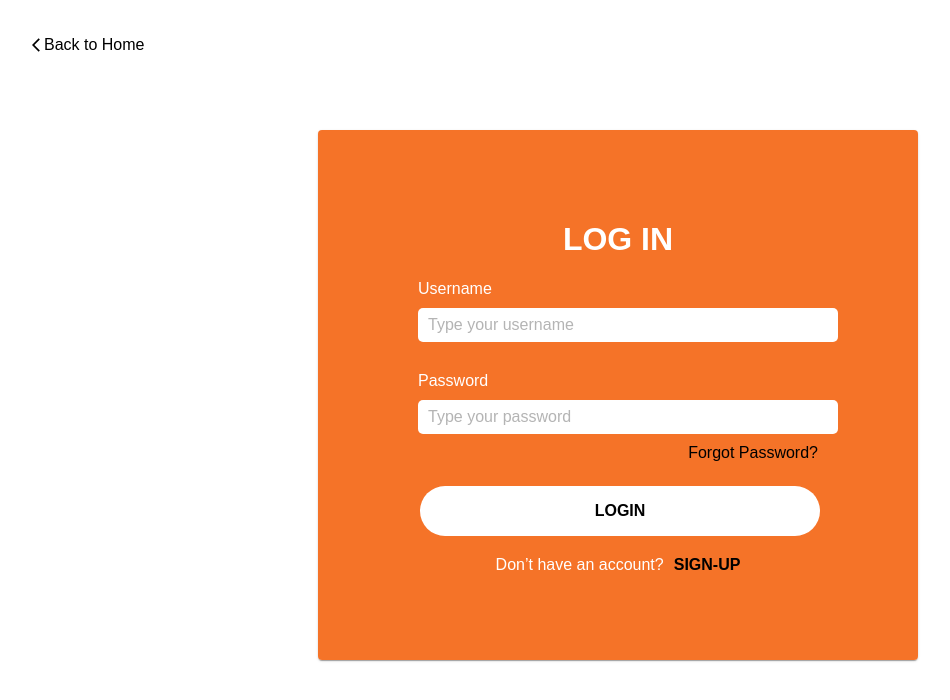
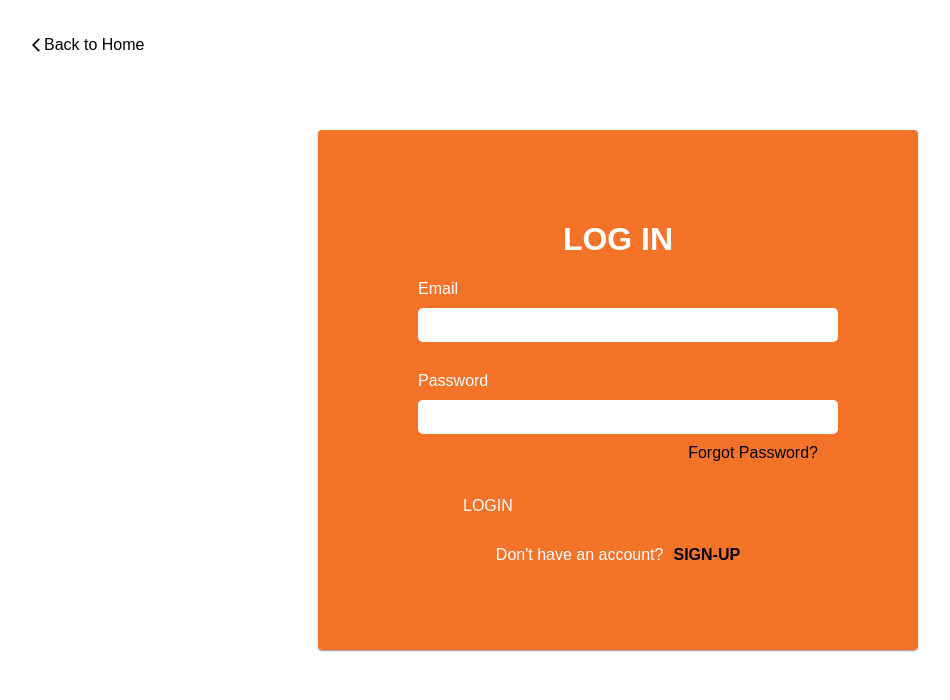
Before and after one commit to Yaj-t/Apartelle_web, a React (Vite) app in the folder client/: page /login in a window 1280 px wide. Shown: the top 700 px of the page, without its empty margins (22-972 px from the left). Built offline with nearby package versions, Linux system fonts and the light colour scheme.

Commit message:
connected login

```diff
--- a/client/src/components/Login.jsx
+++ b/client/src/components/Login.jsx
@@ -1,32 +1,38 @@
-import React, { useState } from 'react';
-import { Card } from '@mui/material';
+import React from 'react';
+import { Formik, Form, Field, ErrorMessage } from 'formik';
+import * as yup from 'yup';
+import axios from 'axios';
+import Card from '@mui/material/Card';
 import ArrowBackIosNewIcon from '@mui/icons-material/ArrowBackIosNew';
 import loginCSS from '../styles/login.module.css';
 import { Link } from 'react-router-dom';
 
-function Login(){
-  const [formData, setFormData] = useState({
-    username: '',
-    email: '',
-    password: '',
+// Validation schema using Yup
+const LoginSchema = yup.object().shape({
+  email: yup.string().required('email is required'),
+  password: yup.string().required('Password is required'),
 });
 
-  const handleChange = (e) => {
-    const { name, value } = e.target;
-    setFormData((prevData) => ({ ...prevData, [name]: value }));
-  };
-
-  const handleSubmit = (e) => {
-    e.preventDefault();
-
+const Login = () => {
+  const handleSubmit = (values, { setSubmitting }) => {
+    axios.post('http://localhost:3001/auth/login', values)
+      .then((response) => {
+        console.log('Login successful:', response.data);
+        // Handle successful login here
+      })
+      .catch((error) => {
+        console.error('Login failed:', error);
+        // Handle login failure here
+      })
+      .finally(() => setSubmitting(false));
   };
 
   return (
     <div>
-        <Link to='/'>
+      <Link to="/">
         <div className={loginCSS.backHome}>
-                <ArrowBackIosNewIcon fontSize='very small'/>
-                <p> Back to Home  </p>
+          <ArrowBackIosNewIcon fontSize="very small" />
+          <p>Back to Home</p>
         </div>
       </Link>
 
@@ -37,30 +43,47 @@ function Login(){
               <h1>LOG IN</h1>
             </div>
 
-                    <form>
+            <Formik
+              initialValues={{
+                email: '',
+                password: '',
+              }}
+              validationSchema={LoginSchema}
+              onSubmit={handleSubmit}
+            >
+              {({ isValid, isSubmitting }) => (
+                <Form>
                   <div className={loginCSS.loginForm}>
                     <div className={loginCSS.loginInputContainer}>
                       <div className={loginCSS.loginInput}>
-                                    <label htmlFor="username">Username</label>
-                                    <input type="text" id="username" name="username" placeholder="Type your username" required />
+                        <label htmlFor="email">Email</label>
+                        <Field type="text" id="email" name="email" />
+                        <ErrorMessage className={loginCSS.error} component="div" name="email" />
                       </div>
 
                       <div className={loginCSS.loginInput}>
                         <label htmlFor="password">Password</label>
-                                    <input type="password" id="password" name="password" placeholder="Type your password" required />
-                                </div>
+                        <Field type="password" id="password" name="password" />
+                        <ErrorMessage className={loginCSS.error} component="div" name="password" />
                       </div>
                     </div>
 
                     <div className={loginCSS.loginInput}>
-                            <Link to='/' className={loginCSS.forPass}>Forgot Password?</Link>
-                            <Link to='/'> <input type="button" value="LOGIN"/> </Link>
+                      <Link to="/" className={loginCSS.forPass}>
+                        Forgot Password?
+                      </Link>
+                      <button type="submit" disabled={!isValid || isSubmitting}>LOGIN</button>
                     </div>
-                    </form>
+                  </div>
+                </Form>
+              )}
+            </Formik>
 
             <div className={loginCSS.goToSignUp}>
-                        <p>Don’t have an account?</p>
-                        <Link to='/signup' className="signup-link"><strong>SIGN-UP</strong></Link>
+              <p>Don't have an account?</p>
+              <Link to="/signup">
+                <strong>SIGN-UP</strong>
+              </Link>
             </div>
           </div>
         </Card>
@@ -69,4 +92,4 @@ function Login(){
   );
 };
 
-export default Login
+export default Login;
```
Also changed, not shown: 1 other file (tests, documents, lock files or other folders). Lines whose indentation alone changed are shown as unchanged.
